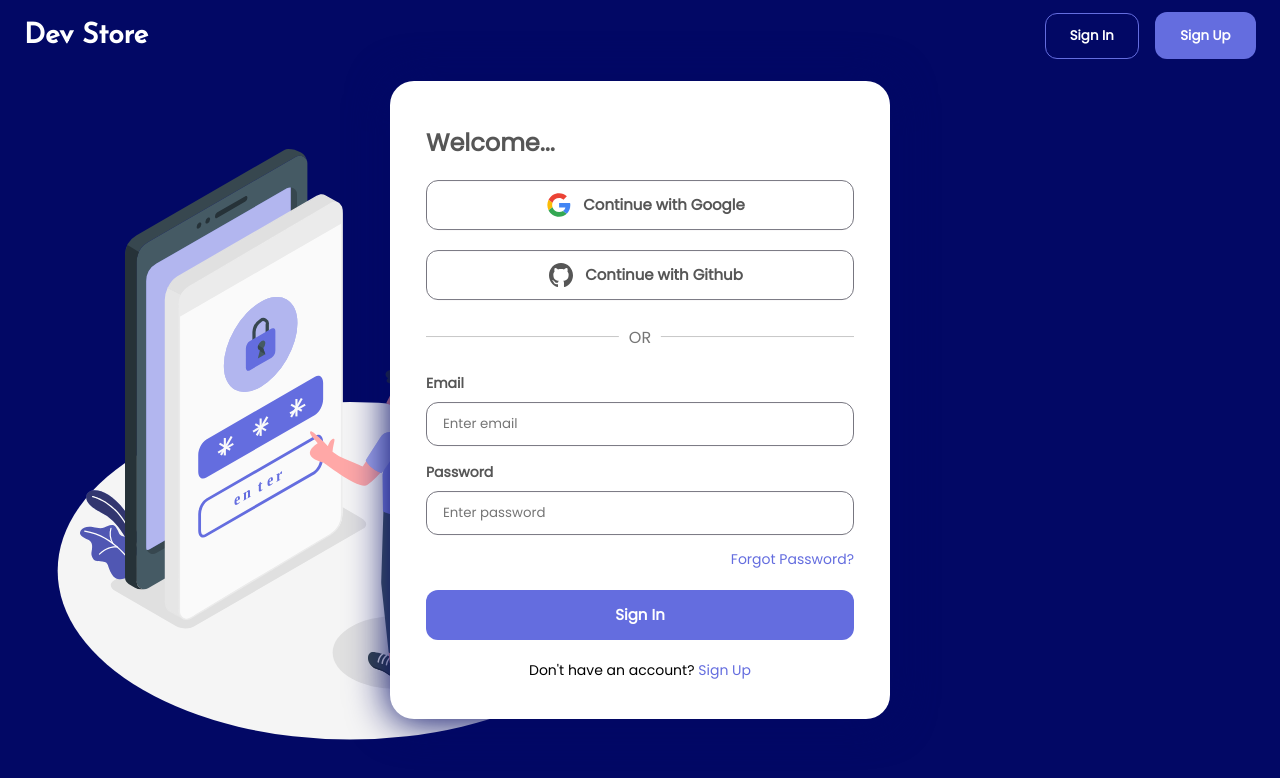
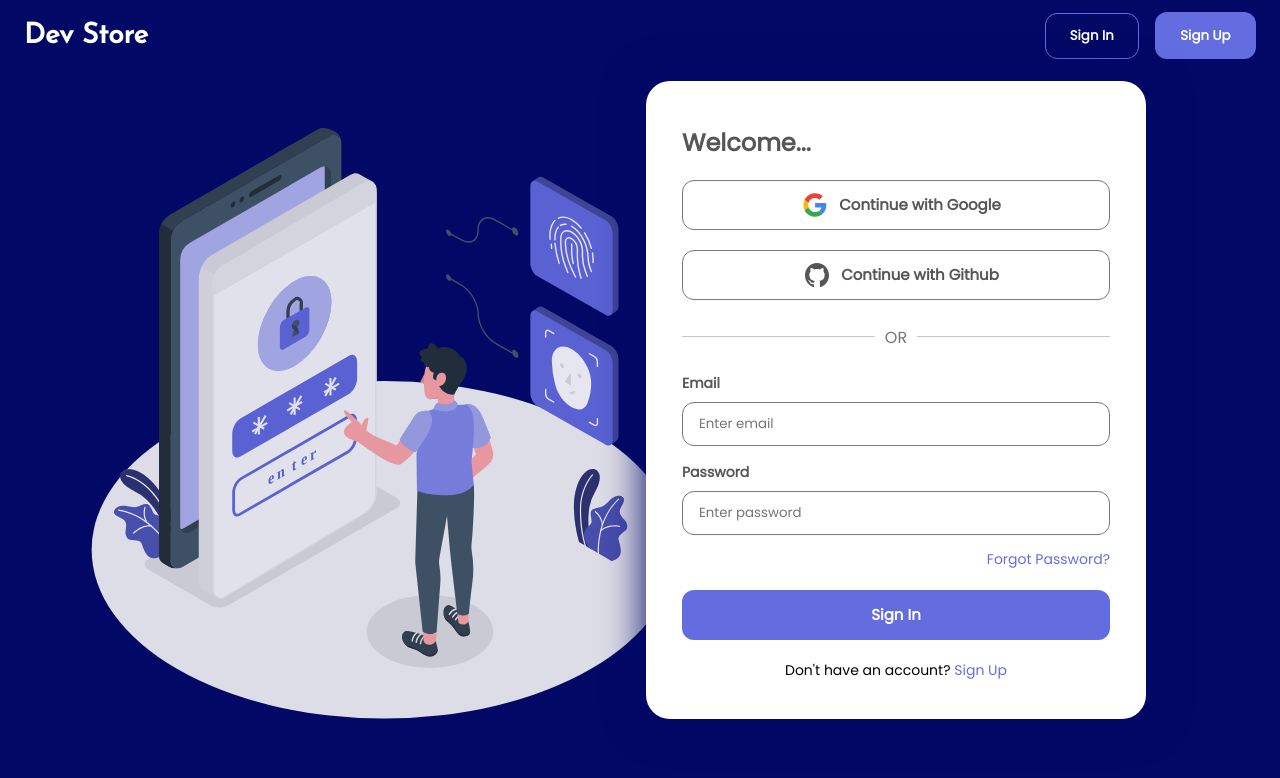
Before and after one commit to deepak252/devstore-frontend, a React (Create React App) app: page /auth in a window 1280 px wide. Shown: the top 778 px of the page. Built offline with nearby package versions, Linux system fonts and the light colour scheme.

Commit message:
App logo fix, auth layout fix

```diff
--- a/src/components/AppLogo/index.js
+++ b/src/components/AppLogo/index.js
@@ -1,17 +1,24 @@
 import PropTypes from 'prop-types'
 import classNames from 'classnames'
 import styles from './index.module.scss'
+import { NavLink } from 'react-router-dom'
 const AppLogo = ({
-  className
+  className,
+  pointerDisabled
 }) => {
   return (
     <div className={classNames(styles.logo, className)}>
-      <span>Dev Store</span>
+      <NavLink
+        to='/apps'
+        onClick={(e)=>pointerDisabled && e.preventDefault()}
+        style={{pointerEvents: pointerDisabled && 'none'}}
+      >Dev Store</NavLink>
     </div>
   )
 }
 
 AppLogo.propTypes={
-  className: PropTypes.string
+  className: PropTypes.string,
+  pointerDisabled: false
 }
 export default AppLogo
--- a/src/components/AppLogo/index.module.scss
+++ b/src/components/AppLogo/index.module.scss
@@ -4,12 +4,14 @@
 .logo{
   @include disable-select;
   display: inline-block;
-  span{
+  a{
     color: #020865;
     margin: 0;
     font-size: 28px;
     font-weight: bold;
     white-space: nowrap;
     font-family: 'Josefin Sans', sans-serif;
+    text-decoration: none;
+
   }
 }
--- a/src/views/Auth/AuthNavbar/index.module.scss
+++ b/src/views/Auth/AuthNavbar/index.module.scss
@@ -11,7 +11,7 @@
 
   &__logo{
     margin-left: 8px;
-    span{
+    a{
       color: $ON_INVERSE_SURFACE;
     }
   }
--- a/src/views/Auth/index.module.scss
+++ b/src/views/Auth/index.module.scss
@@ -9,18 +9,21 @@
   overflow: hidden;
 
   &__bg{
+    height: 100%;
     &__graphic{
+      position: absolute;
+      left: 30%;
+      top: 50%;
+      transform: translate(-50%, -50%);
+      opacity: 0.9;
+      max-height: 800px;
       height: calc(100vh - 100px);
-      transition: opacity 1s;
+      transition: all 1s;
     }
   }
   &__form{
     position: absolute;
-    // top: 100px;
-    // right: 24px;
-
-    margin-top: 0px;
-    left: 50%;
+    left: 70%;
     top: 50%;
     transform: translate(-50%, -50%);
 
@@ -31,7 +34,7 @@
     box-sizing: border-box;
     background: $SURFACE;
     box-shadow: 1px 1px 40px 2px $ON_PRIMARY_CONTAINER;
-    transition: transform 1s;
+    transition: left 1s;
 
     &__heading{
       // text-align: center;
@@ -100,15 +103,12 @@
     &__bg{
       &__graphic{
         opacity: 0.7;
+        left: 50%;
       }
     }
 
     &__form{
-      // left: 50%;
-      // transform: translate(-50%, 0);
       left: 50%;
-      top: 50%;
-      transform: translate(-50%, -50%);
     }
   }
 }
```
